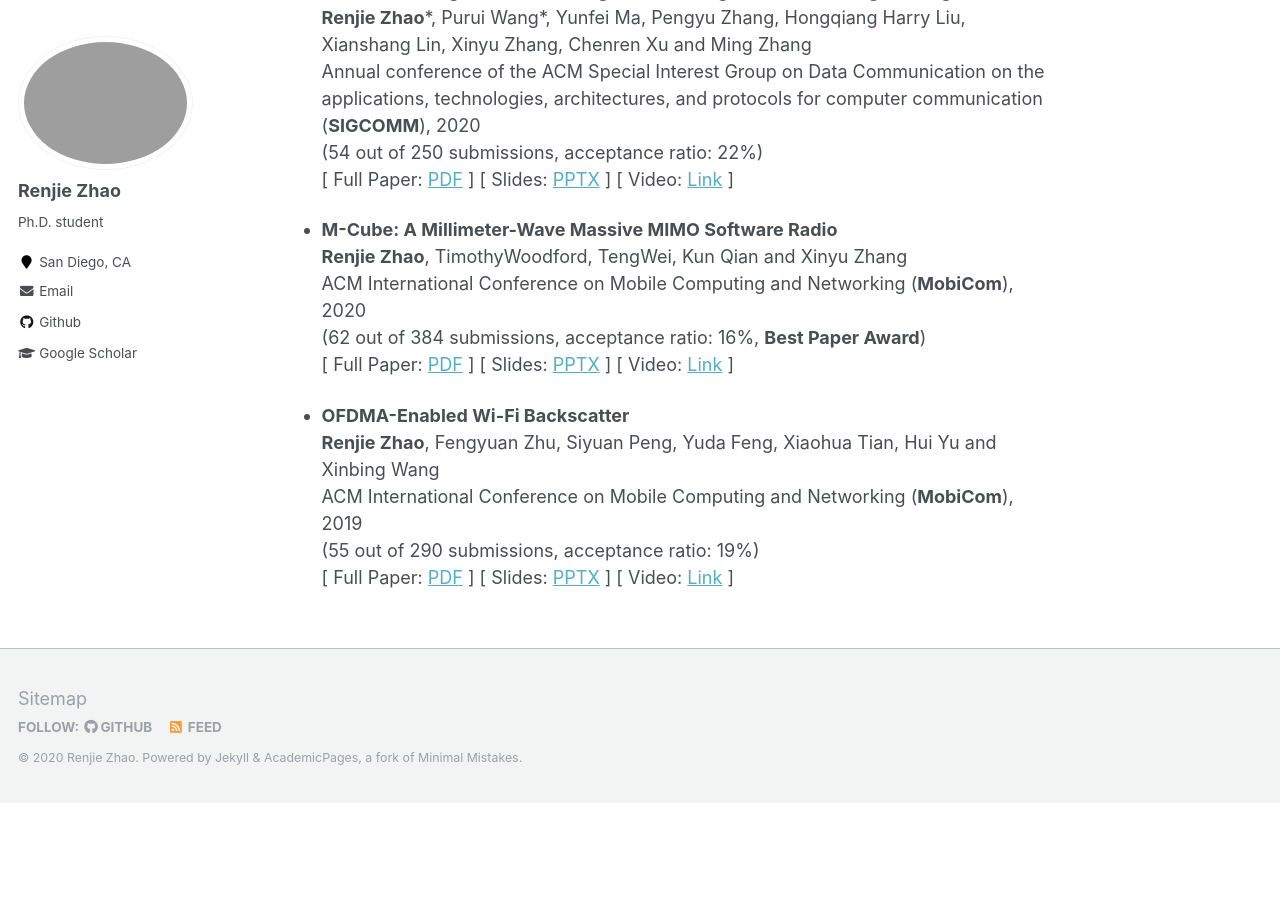
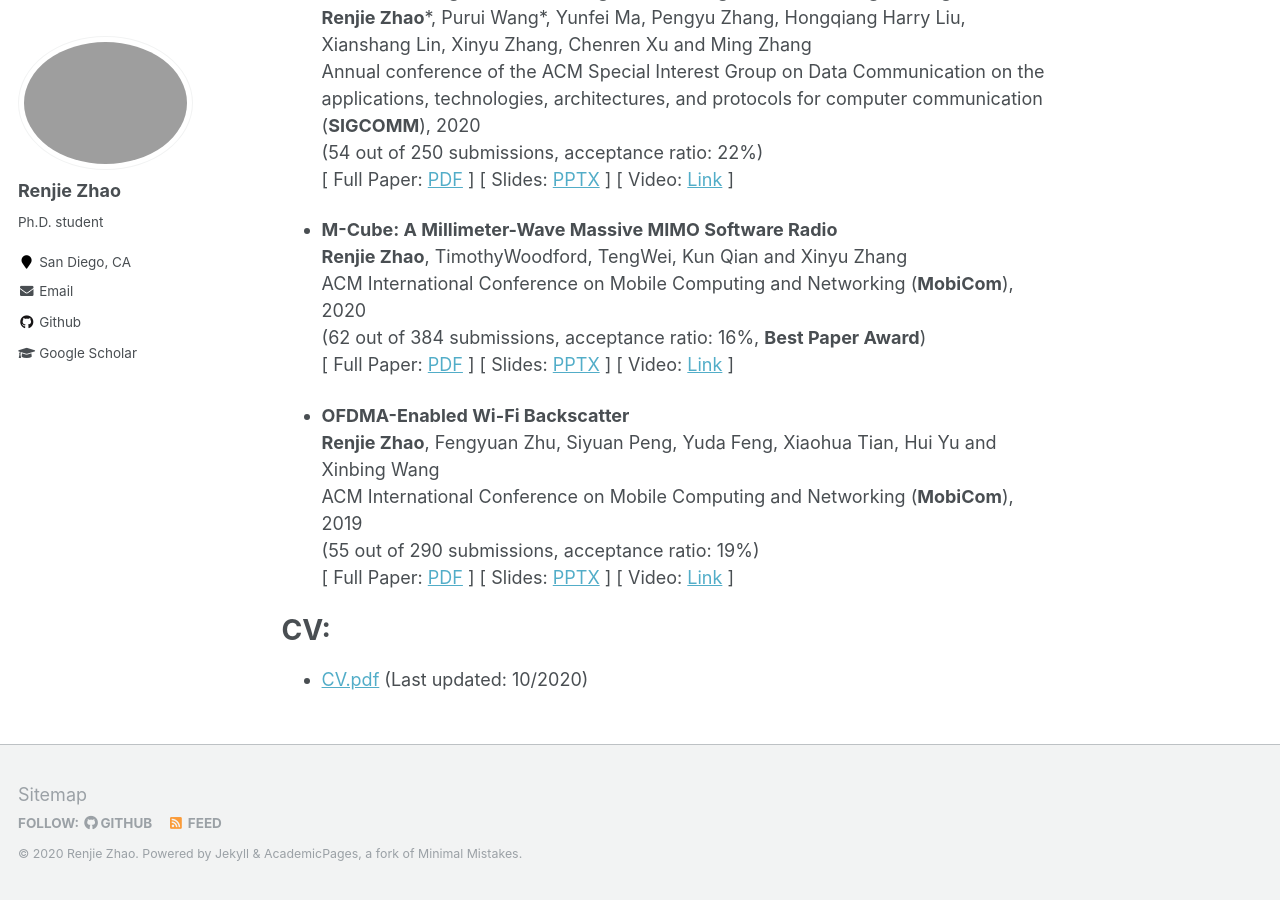
Before and after one commit to mle0108/RenjieZhao.github.io, a Jekyll site: the page built from _pages/about.md, in a window 1280 px wide and 900 px high, scrolled down 1010 px. Built offline with Jekyll 4.4.1, drawn with Linux system fonts in a browser that asks for light colours; before the commit the page ends 1813 px from its top, so only the background shows below that.

Commit message:
Update about.md

```diff
--- a/_pages/about.md
+++ b/_pages/about.md
@@ -45,3 +45,7 @@ ACM International Conference on Mobile Computing and Networking (**MobiCom**), 2
 ACM International Conference on Mobile Computing and Networking (**MobiCom**), 2019
 (55 out of 290 submissions, acceptance ratio: 19%)
 [ Full Paper: [PDF](https://renjiezhao.github.io/files/OFDMA_BS_paper.pdf) ] [ Slides: [PPTX](https://renjiezhao.github.io/files/OFDMA_BS_slides.pptx) ] [ Video: [Link](https://www.youtube.com/watch?v=UsyeI3U1bqo) ]
+
+CV:
+======
+* [CV.pdf](https://renjiezhao.github.io/files/CV.pdf) (Last updated: 10/2020)
```
